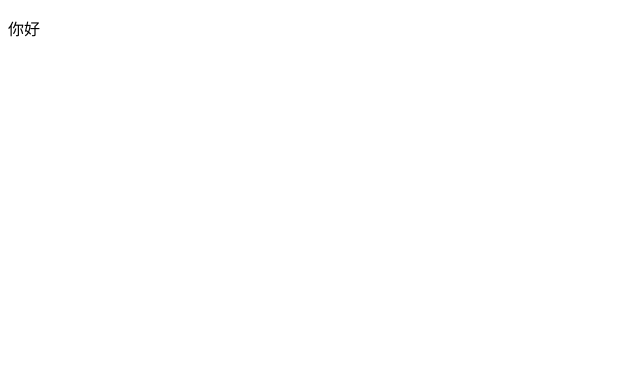
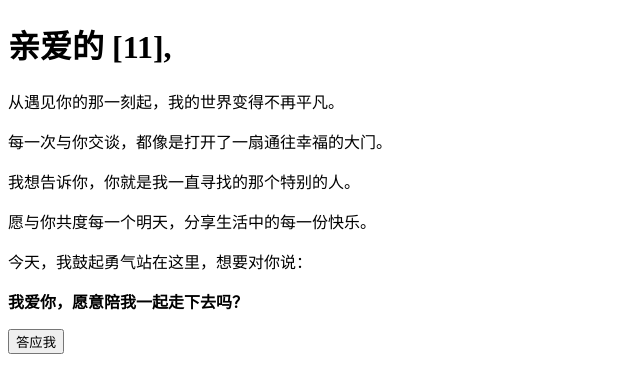
Before and after one commit to Mrsssssas/Mrsssssas.github.io, a plain HTML site: page index.html in a window 1280 px wide. Shown: the whole page, without its empty margins (0-640 px from the left). Drawn offline with Linux system fonts and the light colour scheme.

Commit message:
Add files via upload

```diff
--- a/index.html
+++ b/index.html
@@ -1,9 +1,29 @@
 <!DOCTYPE html>
-<html>
+<html lang="zh-CN">
 <head>
-    <title>简单页面</title>
+<meta charset="UTF-8">
+<title>特别的告白  --11</title>
+<link rel="stylesheet" href="styles.css">
+<style>
+  @import url('https://fonts.googleapis.com/css2?family=Roboto:wght@400;700&display=swap');
+</style>
 </head>
 <body>
-    <p>你好</p>
+<div class="photo-wall">
+    <!-- 照片将在这里动态加载 -->
+</div>
+<div class="overlay"></div>
+<div class="container">
+    <h1>亲爱的 [11],</h1>
+    <p>从遇见你的那一刻起，我的世界变得不再平凡。</p>
+    <p>每一次与你交谈，都像是打开了一扇通往幸福的大门。</p>
+    <p>我想告诉你，你就是我一直寻找的那个特别的人。</p>
+    <p>愿与你共度每一个明天，分享生活中的每一份快乐。</p>
+    <p>今天，我鼓起勇气站在这里，想要对你说：</p>
+    <p><strong>我爱你，愿意陪我一起走下去吗？</strong></p>
+    <button onclick="accept()">答应我</button>
+</div>
+
+<script src="scripts.js"></script>
 </body>
 </html>
```
